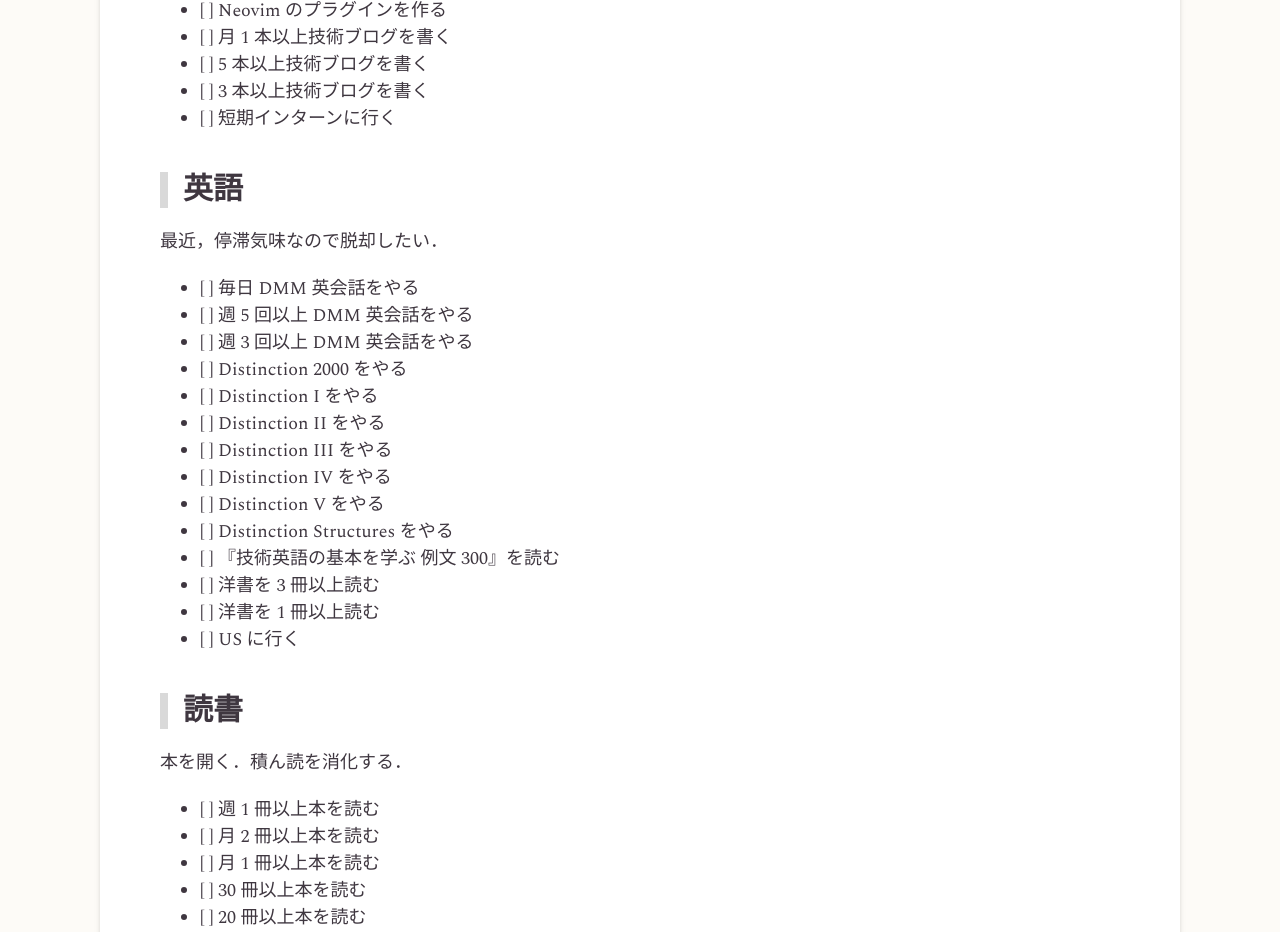
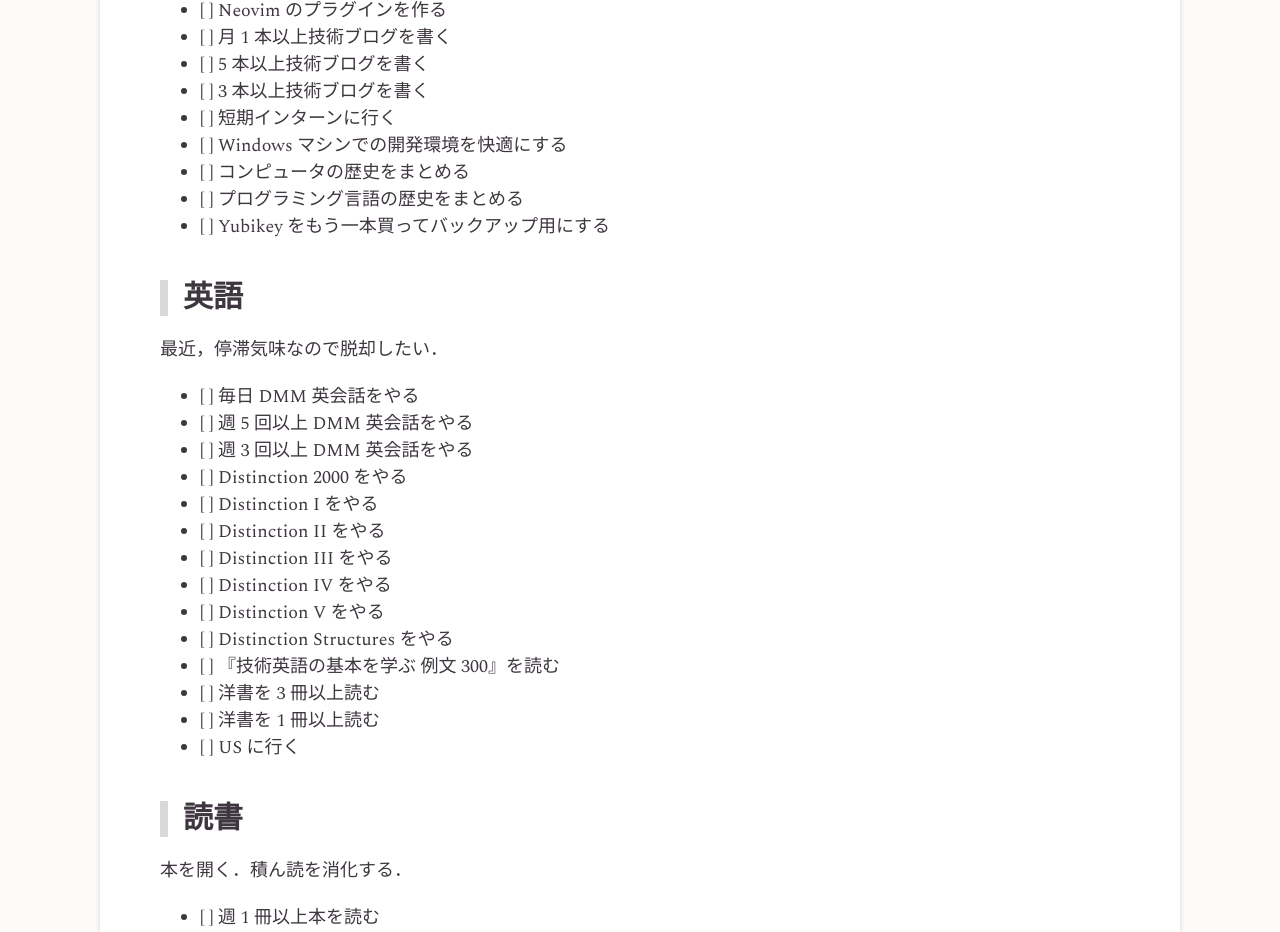
Before and after one commit to is-hoku/hokuishi.be, an Astro site: page /blog/2025-new-years-resolution in a window 1280 px wide. Shown: the part 1880-2812 px from the top of the page. Built offline with nearby package versions, Linux system fonts and the light colour scheme; Astro itself is replaced by a stand-in of ours; a web font is replaced by a local one.

Commit message:
update the post

```diff
--- a/src/content/blog/2025-new-years-resolution.md
+++ b/src/content/blog/2025-new-years-resolution.md
@@ -63,6 +63,10 @@ GPA は高ければ高いほど良い．
 - [ ] 5 本以上技術ブログを書く
 - [ ] 3 本以上技術ブログを書く
 - [ ] 短期インターンに行く
+- [ ] Windows マシンでの開発環境を快適にする
+- [ ] コンピュータの歴史をまとめる
+- [ ] プログラミング言語の歴史をまとめる
+- [ ] Yubikey をもう一本買ってバックアップ用にする
 
 ## 英語
 
```
